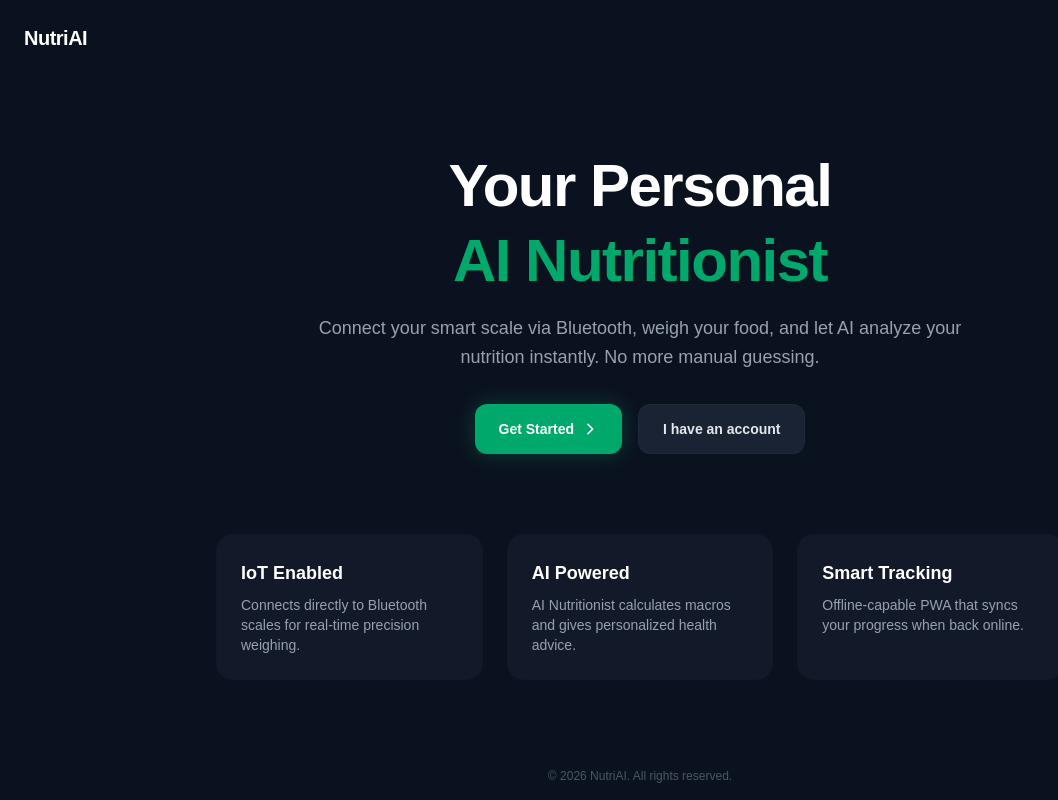
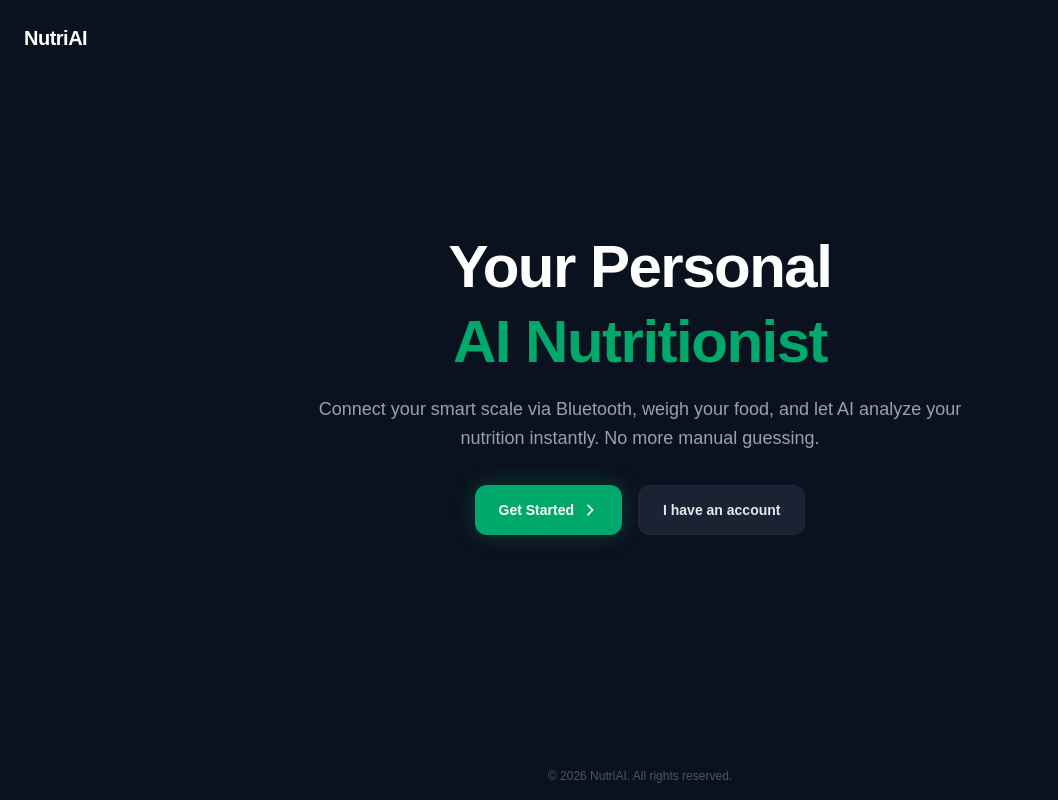
Before and after one commit to kencabrales/SDCA-NutriAI, a Next.js app: page / in a window 1280 px wide. Shown: the whole page, without its empty margins (0-1058 px from the left). Built offline with nearby package versions, Linux system fonts and the light colour scheme.

Commit message:
Remove landing page feature cards

```diff
--- a/app/page.js
+++ b/app/page.js
@@ -53,22 +53,6 @@ export default function Home() {
             I have an account
           </button>
         </div>
-
-        {/* Feature Cards Grid */}
-        <div className="grid grid-cols-1 md:grid-cols-3 gap-6 w-full text-left max-w-5xl mt-4">
-          <div className="bg-[#121A2A] border border-gray-900 rounded-2xl p-6">
-            <h3 className="font-bold text-lg text-white mb-2">IoT Enabled</h3>
-            <p className="text-gray-400 text-sm">Connects directly to Bluetooth scales for real-time precision weighing.</p>
-          </div>
-          <div className="bg-[#121A2A] border border-gray-900 rounded-2xl p-6">
-            <h3 className="font-bold text-lg text-white mb-2">AI Powered</h3>
-            <p className="text-gray-400 text-sm">AI Nutritionist calculates macros and gives personalized health advice.</p>
-          </div>
-          <div className="bg-[#121A2A] border border-gray-900 rounded-2xl p-6">
-            <h3 className="font-bold text-lg text-white mb-2">Smart Tracking</h3>
-            <p className="text-gray-400 text-sm">Offline-capable PWA that syncs your progress when back online.</p>
-          </div>
-        </div>
       </section>
 
       <footer className="py-4 text-center text-xs text-gray-600">
```
